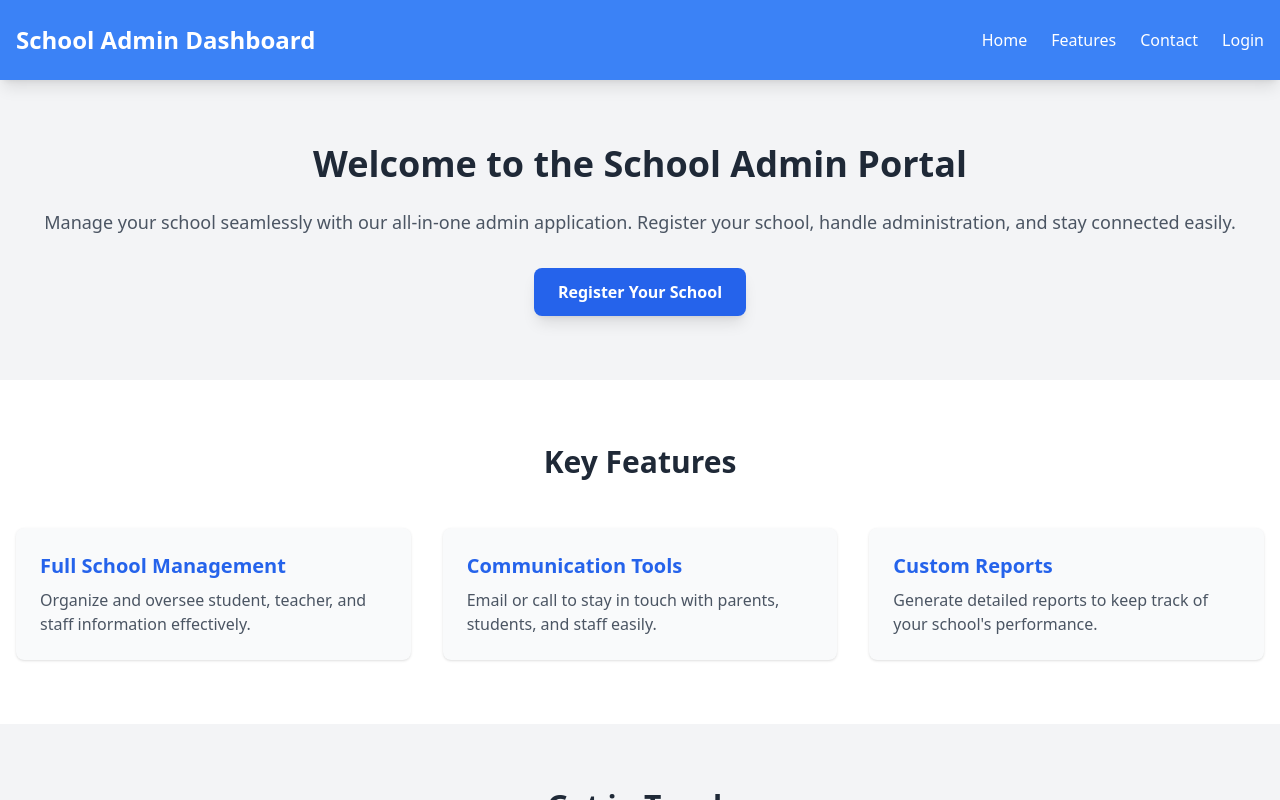
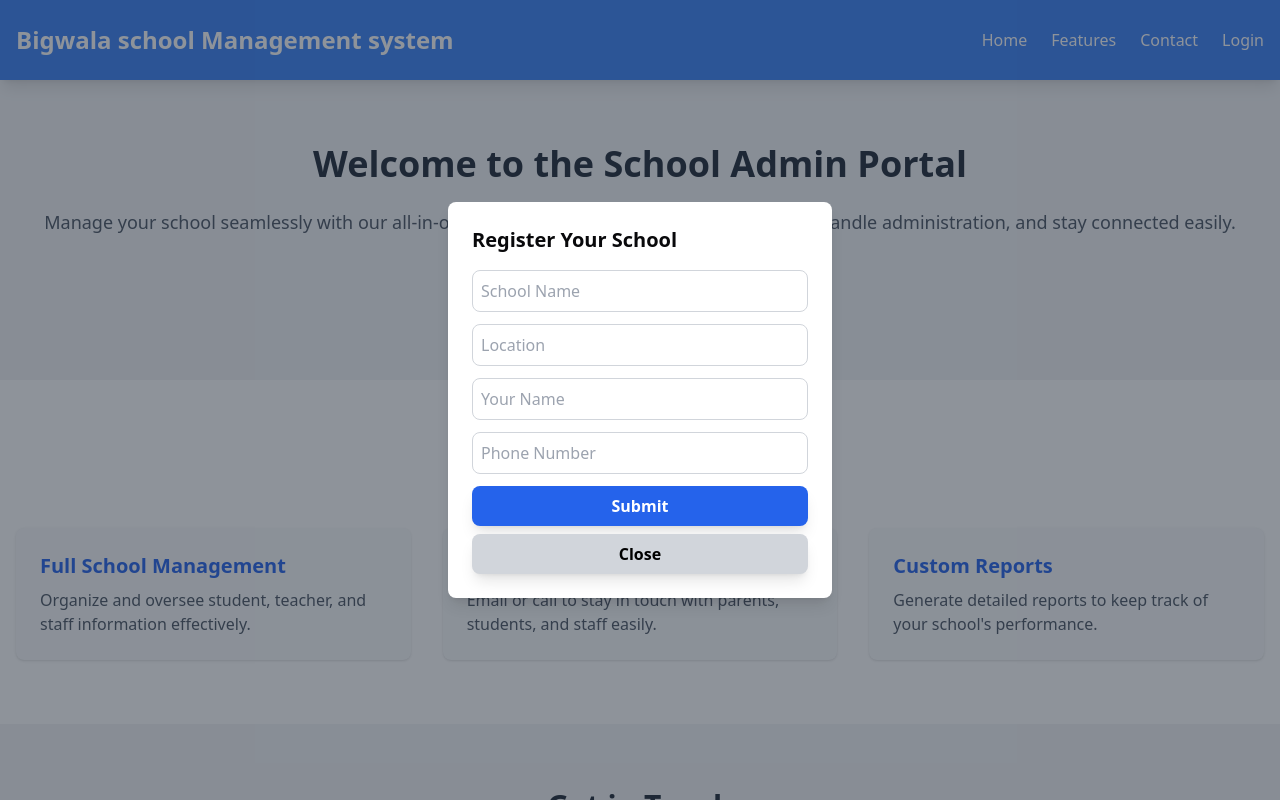
Before and after one commit to pavansoft007/bigwala-sms, a React (Vite) app in the folder frontend/: page / in a window 1280 px wide. Both pictures are taken after a click on the button "Register Your School". Shown: the top 800 px of the page. Built offline with nearby package versions, Linux system fonts and the light colour scheme; no server answers.

Commit message:
added the feature for the all collecting the details of the new intersted schools

```diff
--- a/frontend/src/pages/Home.tsx
+++ b/frontend/src/pages/Home.tsx
@@ -1,10 +1,43 @@
 import {Link} from 'react-router-dom';
+import {useState} from "react";
+import axiosInstance from "@/services/axiosInstance.ts";
+
 function Home() {
+    const [isModalOpen, setIsModalOpen] = useState(false);
+    const [formData, setFormData] = useState({
+        school_name: '',
+        location: '',
+        admin_name: '',
+        phone_number: ''
+    });
+
+    // Handle input change
+    const handleChange = (e: React.ChangeEvent<HTMLInputElement>) => {
+        setFormData({ ...formData, [e.target.name]: e.target.value });
+    };
+
+    // Submit form data
+    const submitRegistration = async () => {
+        try {
+            const response=await axiosInstance.post('/api/interested_school',formData)
+
+            if (response.status === 200) {
+                alert('School registered successfully!');
+                setIsModalOpen(false);
+                setFormData({ school_name: '', location: '', admin_name: '', phone_number: '' });
+            } else {
+                alert('Failed to register school. Please try again.');
+            }
+        } catch (error) {
+            console.error('Error:', error);
+            alert('Something went wrong.');
+        }
+    };
     return (
         <div className="min-h-screen bg-gray-100 flex flex-col items-center justify-center">
             <header className="w-full bg-blue-500 text-white py-6 shadow-lg">
                 <div className="container mx-auto flex justify-between items-center px-4">
-                    <h1 className="text-2xl font-bold">School Admin Dashboard</h1>
+                    <h1 className="text-2xl font-bold">Bigwala school Management system</h1>
                     <nav>
                         <ul className="flex space-x-6">
                             <li>
@@ -33,10 +66,65 @@ function Home() {
                     Manage your school seamlessly with our all-in-one admin application.
                     Register your school, handle administration, and stay connected easily.
                 </p>
-                <button className="bg-blue-600 hover:bg-blue-700 text-white font-bold py-3 px-6 rounded-lg shadow-lg transition-all">
+                <button
+                    onClick={() => setIsModalOpen(true)}
+                    className="bg-blue-600 hover:bg-blue-700 text-white font-bold py-3 px-6 rounded-lg shadow-lg transition-all"
+                >
                     Register Your School
                 </button>
             </section>
+
+            {isModalOpen && (
+                <div className="fixed inset-0 flex items-center justify-center bg-gray-800 bg-opacity-50">
+                    <div className="bg-white p-6 rounded-lg shadow-lg w-96">
+                        <h2 className="text-xl font-bold mb-4">Register Your School</h2>
+                        <input
+                            type="text"
+                            name="school_name"
+                            placeholder="School Name"
+                            value={formData.school_name}
+                            onChange={handleChange}
+                            className="w-full p-2 mb-3 border border-gray-300 rounded-lg"
+                        />
+                        <input
+                            type="text"
+                            name="location"
+                            placeholder="Location"
+                            value={formData.location}
+                            onChange={handleChange}
+                            className="w-full p-2 mb-3 border border-gray-300 rounded-lg"
+                        />
+                        <input
+                            type="text"
+                            name="admin_name"
+                            placeholder="Your Name"
+                            value={formData.admin_name}
+                            onChange={handleChange}
+                            className="w-full p-2 mb-3 border border-gray-300 rounded-lg"
+                        />
+                        <input
+                            type="tel"
+                            name="phone_number"
+                            placeholder="Phone Number"
+                            value={formData.phone_number}
+                            onChange={handleChange}
+                            className="w-full p-2 mb-3 border border-gray-300 rounded-lg"
+                        />
+                        <button
+                            onClick={submitRegistration}
+                            className="w-full bg-blue-600 hover:bg-blue-700 text-white font-bold py-2 px-4 rounded-lg shadow-lg transition-all"
+                        >
+                            Submit
+                        </button>
+                        <button
+                            onClick={() => setIsModalOpen(false)}
+                            className="w-full mt-2 bg-gray-300 hover:bg-gray-400 text-black font-bold py-2 px-4 rounded-lg shadow-lg transition-all"
+                        >
+                            Close
+                        </button>
+                    </div>
+                </div>
+            )}
 
             {/* Features Section */}
             <section id="features" className="bg-white py-16 w-full">
@@ -86,8 +174,11 @@ function Home() {
                                 We're here to help you register your school and get started. Reach out to us!
                             </p>
                             <ul className="text-gray-600">
-                                <li>Email: <a href="mailto:support@schooladmin.com" className="text-blue-600 hover:underline">support@schooladmin.com</a></li>
-                                <li>Phone: <a href="tel:+123456789" className="text-blue-600 hover:underline">+1 234 567 89</a></li>
+                                <li>Email: <a href="mailto:support@bigwalatechnology.com"
+                                              className="text-blue-600 hover:underline">support@bigwalatechnology.com</a>
+                                </li>
+                                <li>Phone: <a href="tel:+918931912345" className="text-blue-600 hover:underline">+91
+                                    8931912345</a></li>
                             </ul>
                         </div>
                         <form className="p-6 bg-white rounded-lg shadow">
@@ -121,7 +212,7 @@ function Home() {
             {/* Footer */}
             <footer className="w-full bg-blue-600 text-white py-4">
                 <div className="container mx-auto text-center">
-                    <p>&copy; 2024 School Admin App. All rights reserved.</p>
+                    <p>&copy; 2025 Bigwala school management system. All rights reserved.</p>
                 </div>
             </footer>
         </div>
--- /dev/null
+++ b/frontend/src/pages/dashboard/fee/FeeMainPage.tsx
@@ -0,0 +1,12 @@
+const FeeMainPage=()=>{
+    return <div className="m-2 border bg-white rounded-md m-3" >
+        <div>
+            <h1 className="text-2xl rounded-md" >Fee Management Page</h1>
+        </div>
+
+
+
+
+    </div>
+}
+export default FeeMainPage;
```
Also changed, not shown: 1 other file (tests, documents, lock files or other folders).
